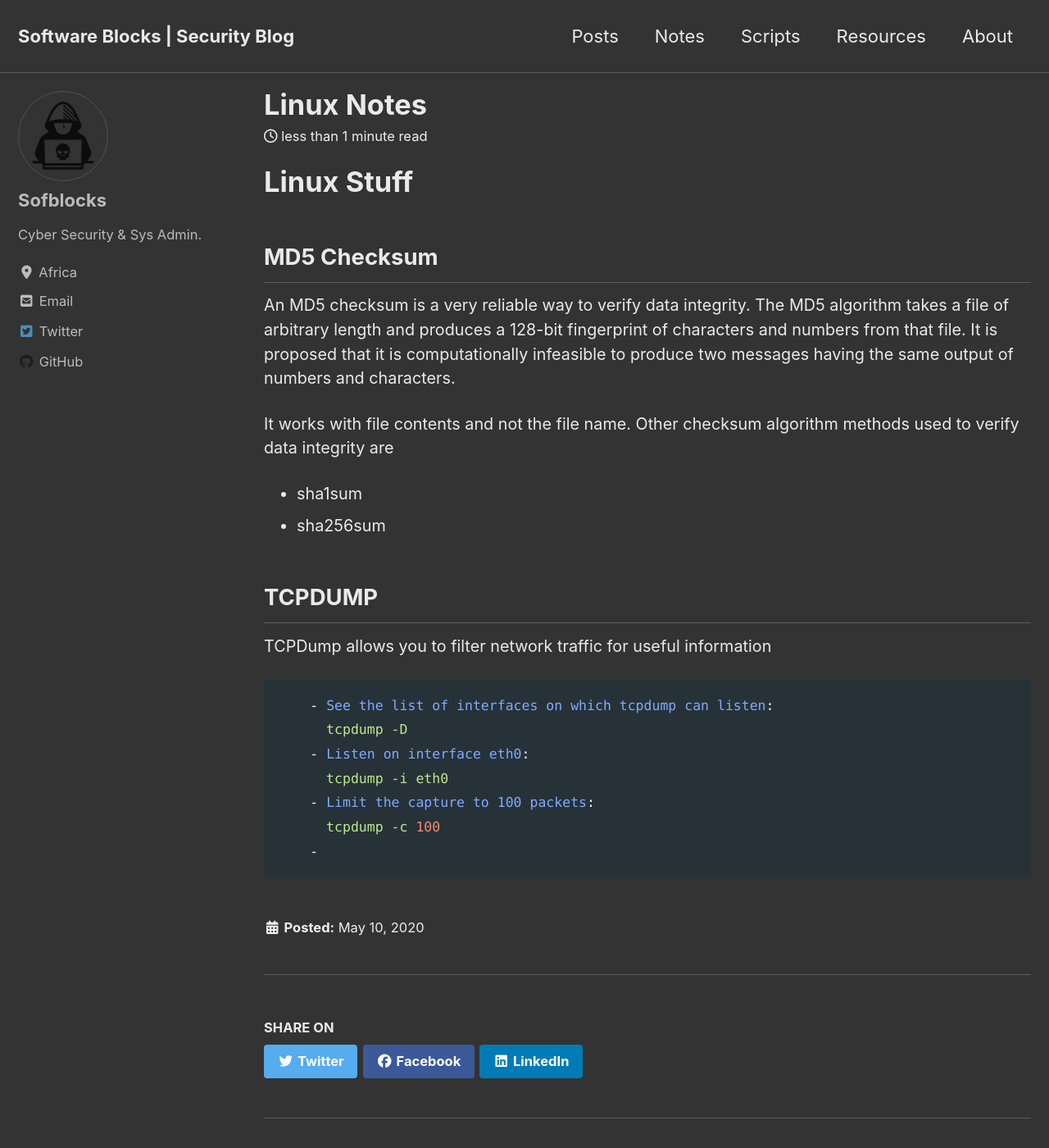
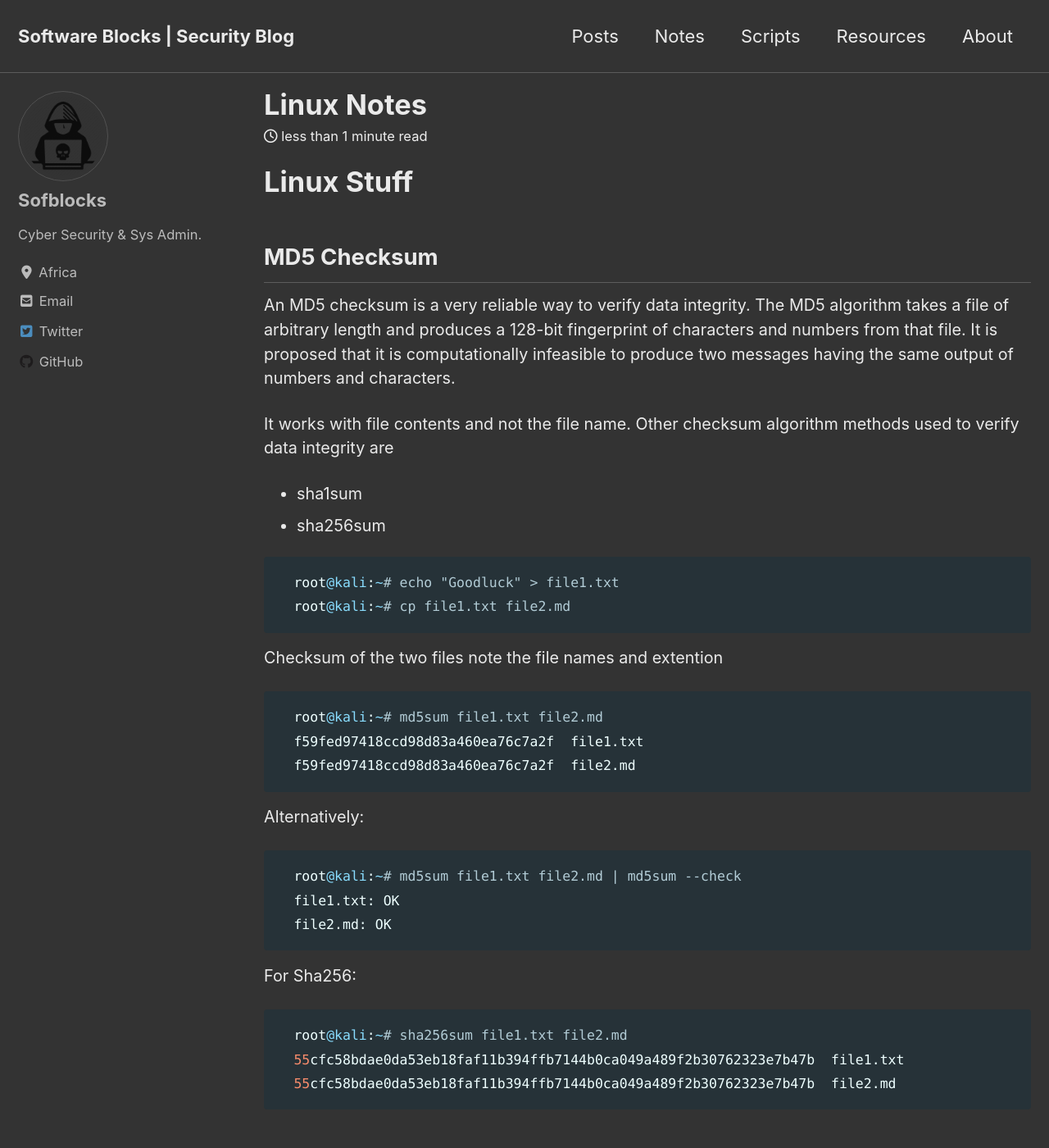
Before and after one commit to sofblocks/sofblocks.github.io, a Jekyll site: the page built from _notes/2020-05-10-linux.md, in a window 1280 px wide and 1400 px high. Shown: the whole window at 82% size. Built offline with Jekyll 4.4.1, drawn with Linux system fonts in a browser that asks for light colours; cached includes are drawn as plain includes; nearby versions of some CDN libraries; comment, search, counter and statistics services are not loaded.

Commit message:
Update 2020-05-10-linux.md

````diff
--- a/_notes/2020-05-10-linux.md
+++ b/_notes/2020-05-10-linux.md
@@ -17,6 +17,30 @@ Other checksum algorithm methods used to verify data integrity are
 -   sha1sum
 -   sha256sum
 
+```python
+  root@kali:~# echo "Goodluck" > file1.txt
+  root@kali:~# cp file1.txt file2.md
+```
+Checksum of the two files note the file names and extention
+
+```python
+  root@kali:~# md5sum file1.txt file2.md
+  f59fed97418ccd98d83a460ea76c7a2f  file1.txt
+  f59fed97418ccd98d83a460ea76c7a2f  file2.md
+```
+Alternatively:
+
+```python
+  root@kali:~# md5sum file1.txt file2.md | md5sum --check
+  file1.txt: OK
+  file2.md: OK
+```
+For Sha256:
+```python
+  root@kali:~# sha256sum file1.txt file2.md
+  55cfc58bdae0da53eb18faf11b394ffb7144b0ca049a489f2b30762323e7b47b  file1.txt
+  55cfc58bdae0da53eb18faf11b394ffb7144b0ca049a489f2b30762323e7b47b  file2.md
+```
 ## TCPDUMP
 
 TCPDump allows you to filter network traffic for useful information
````
